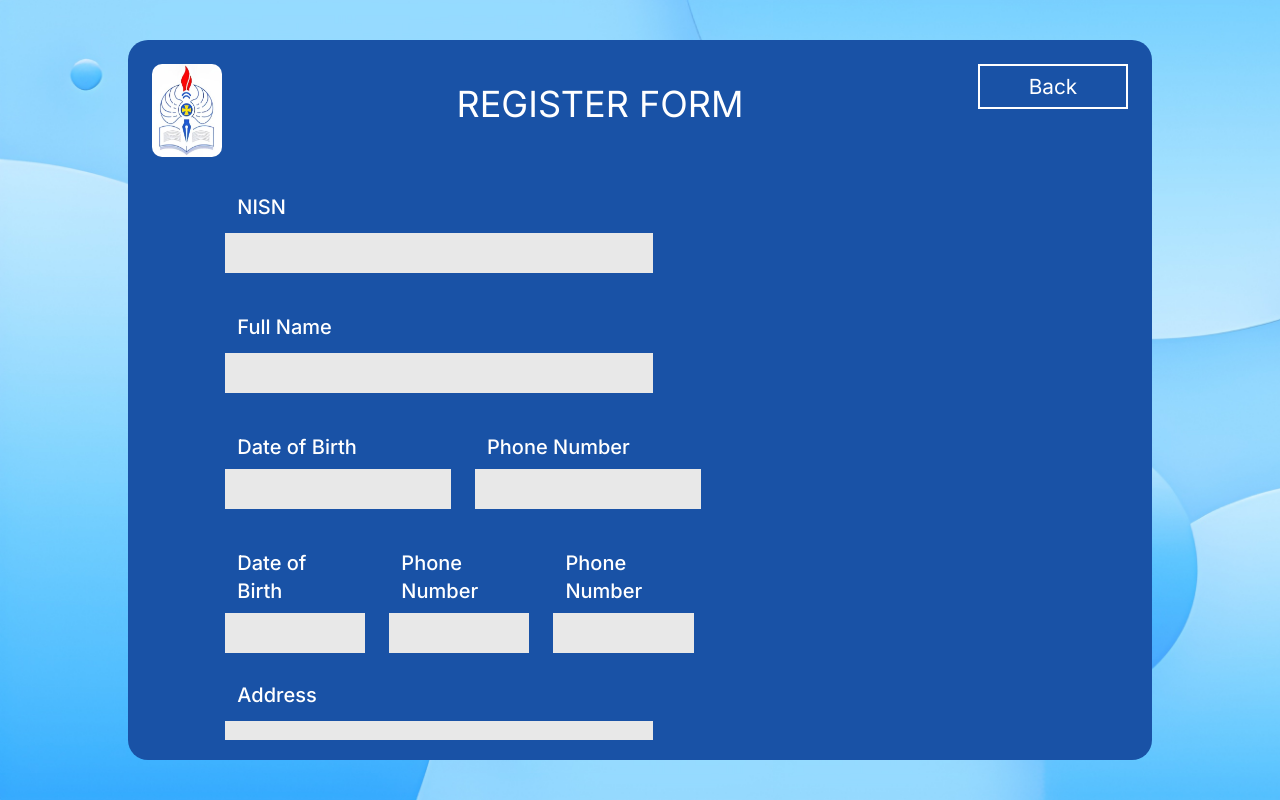
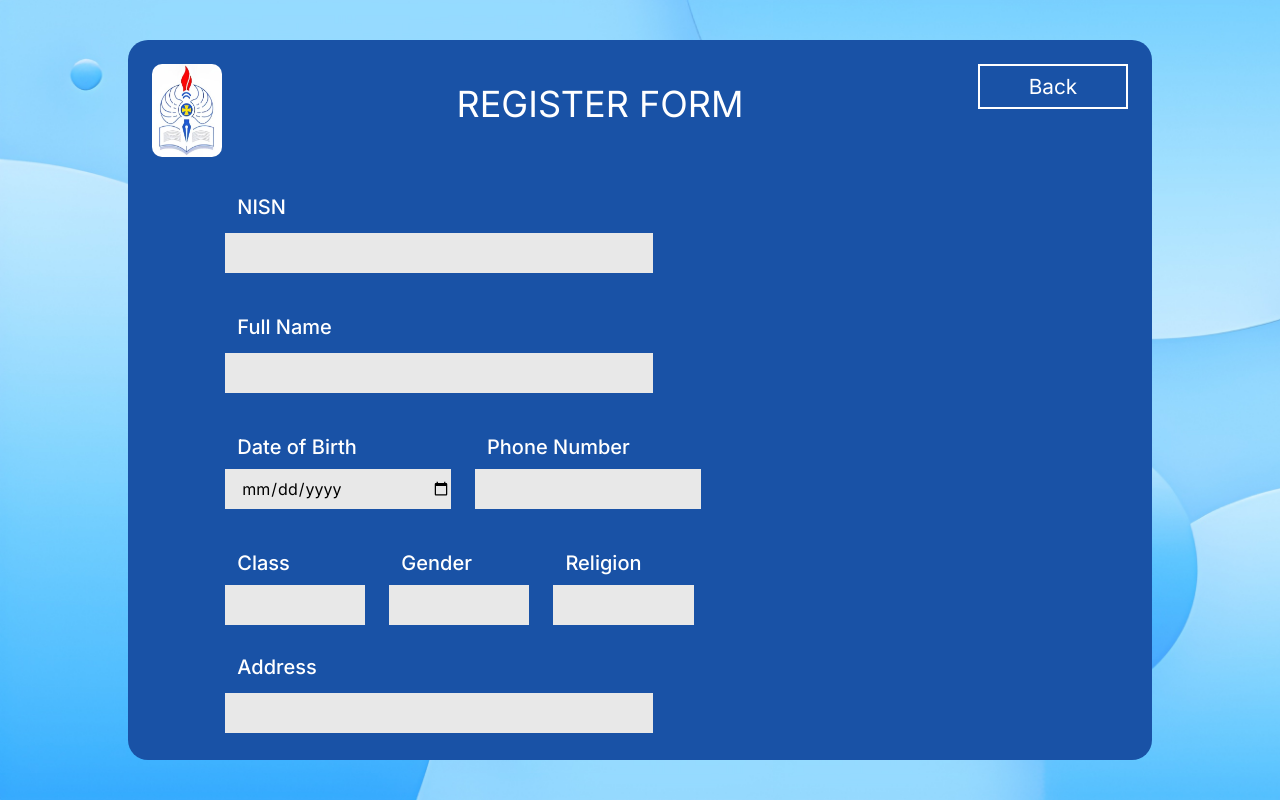
Before and after one commit to JesenJeverlino/MyPortalYosSudarso, a React (Vite) app: page /register in a window 1280 px wide. Built offline with nearby package versions, Linux system fonts and the light colour scheme.

Commit message:
finishing for register page and cleaning code structure

```diff
--- a/src/App.tsx
+++ b/src/App.tsx
@@ -1,6 +1,6 @@
-import { BrowserRouter as Router, Routes, Route } from "react-router-dom";
-import Login from "@/page/login";
-import Register from "@/page/register";
+import { BrowserRouter as Router, Routes, Route } from "react-router-dom"
+import Login from "@/page/login"
+import Register from "@/page/register"
 
 export default function App() {
   return (
--- a/src/components/login-form.tsx
+++ b/src/components/login-form.tsx
@@ -1,5 +1,5 @@
-import { Link } from "react-router-dom";
-import Button from '@/components/button';
+import { Link } from "react-router-dom"
+import Button from '@/components/button'
 
 export default function LoginForm() {
   return (
--- a/src/components/register-form.tsx
+++ b/src/components/register-form.tsx
@@ -1,56 +1,101 @@
-import Button from '@/components/button'
+import { Link } from "react-router-dom";
+import Button from "@/components/button";
 
-export default function RegisterForm(){
-    return(
+export default function RegisterForm() {
+  return (
     <>
       <form className="mx-auto max-w-[80%]">
         <label className="m-3 text-white text-xl block font-medium">NISN</label>
-            <input type="text" className="bg-[#e8e8e8] w-[55%] h-[40px] mb-7 pl-4"/>
-            <label className="m-3 text-white text-xl block font-medium">Full Name</label>
-            <input type="text" className="bg-[#e8e8e8] w-[55%] h-[40px] mb-7  pl-4"/>
+        <input
+          type="number"
+          className="bg-[#e8e8e8] w-[55%] h-[40px] mb-7 pl-4"
+        />
+        <label className="m-3 text-white text-xl block font-medium">
+          Full Name
+        </label>
+        <input
+          type="text"
+          className="bg-[#e8e8e8] w-[55%] h-[40px] mb-7  pl-4"
+        />
 
         <div className="flex flex-wrap gap-6 mb-7">
           <div className="flex flex-col w-[29%]">
-                <label className="m-3 text-white text-xl font-medium mb-2">Date of Birth</label>
-                <input type="text" className="bg-[#e8e8e8] h-[40px] pl-4" />
+            <label className="m-3 text-white text-xl font-medium mb-2">
+              Date of Birth
+            </label>
+            <input type="date" className="bg-[#e8e8e8] h-[40px] pl-4" />
           </div>
           <div className="flex flex-col w-[29%]">
-                <label className="m-3 text-white text-xl font-medium mb-2">Phone Number</label>
-                <input type="text" className="bg-[#e8e8e8] h-[40px] pl-4" />
+            <label className="m-3 text-white text-xl font-medium mb-2">
+              Phone Number
+            </label>
+            <input type="number" className="bg-[#e8e8e8] h-[40px] pl-4" />
           </div>
         </div>
 
         <div className="flex flex-wrap gap-6 mb-7">
           <div className="flex flex-col w-[18%]">
-                <label className="m-3 text-white text-xl font-medium mb-2">Date of Birth</label>
+            <label className="m-3 text-white text-xl font-medium mb-2">
+              Class
+            </label>
             <input type="text" className="bg-[#e8e8e8] h-[40px] pl-4" />
           </div>
           <div className="flex flex-col w-[18%]">
-                <label className="m-3 text-white text-xl font-medium mb-2">Phone Number</label>
+            <label className="m-3 text-white text-xl font-medium mb-2">
+              Gender
+            </label>
             <input type="text" className="bg-[#e8e8e8] h-[40px] pl-4" />
           </div>
           <div className="flex flex-col w-[18%]">
-                <label className="m-3 text-white text-xl font-medium mb-2">Phone Number</label>
+            <label className="m-3 text-white text-xl font-medium mb-2">
+              Religion
+            </label>
             <input type="text" className="bg-[#e8e8e8] h-[40px] pl-4" />
           </div>
         </div>
 
-            <label className="m-3 text-white text-xl block font-medium">Address</label>
-            <input type="text" className="bg-[#e8e8e8] w-[55%] h-[40px] mb-7 pl-4"/>
-            <label className="m-3 text-white text-xl block font-medium">Parent's Name</label>
-            <input type="text" className="bg-[#e8e8e8] w-[55%] h-[40px] mb-7 pl-4"/>
-            <label className="m-3 text-white text-xl block font-medium">Parent's Phone Number</label>
-            <input type="text" className="bg-[#e8e8e8] w-[55%] h-[40px] mb-7 pl-4"/>
-            <label className="m-3 text-white text-xl block font-medium">Email</label>
-            <input type="text" className="bg-[#e8e8e8] w-[55%] h-[40px] mb-7 pl-4"/>
-            <label className="m-3 text-white text-xl block font-medium">Password</label>
-            <input type="text" className="bg-[#e8e8e8] w-[55%] h-[40px] mb-7 pl-4"/>
+        <label className="m-3 text-white text-xl block font-medium">
+          Address
+        </label>
+        <input
+          type="text"
+          className="bg-[#e8e8e8] w-[55%] h-[40px] mb-7 pl-4"
+        />
+        <label className="m-3 text-white text-xl block font-medium">
+          Parent's Name
+        </label>
+        <input
+          type="text"
+          className="bg-[#e8e8e8] w-[55%] h-[40px] mb-7 pl-4"
+        />
+        <label className="m-3 text-white text-xl block font-medium">
+          Parent's Phone Number
+        </label>
+        <input
+          type="number"
+          className="bg-[#e8e8e8] w-[55%] h-[40px] mb-7 pl-4"
+        />
+        <label className="m-3 text-white text-xl block font-medium">
+          Email
+        </label>
+        <input
+          type="email"
+          className="bg-[#e8e8e8] w-[55%] h-[40px] mb-7 pl-4"
+        />
+        <label className="m-3 text-white text-xl block font-medium">
+          Password
+        </label>
+        <input
+          type="password"
+          className="bg-[#e8e8e8] w-[55%] h-[40px] mb-7 pl-4"
+        />
         <br></br>
-            <Button value='OK' variant='square-blue'></Button>
-            <h1>tinggal atur button ke kanan, lalu atur type dari form, formatting pake prettier, lalu cek ulang semua file import sebenarnya gosah ; , then done</h1>
+        <div className="block flex flex-row-reverse mb-10">
+          <Link to="/" className="mb-[40px]">
+            <Button value="OK" variant="square-blue"></Button>
+          </Link>
+        </div>
       </form>
-
-
     </>
-    )
+  );
 }
--- a/src/page/login.tsx
+++ b/src/page/login.tsx
@@ -1,6 +1,6 @@
-import { Link } from "react-router-dom";
-import Button from "@/components/button";
-import LoginForm from "@/components/login-form";
+import { Link } from "react-router-dom"
+import Button from "@/components/button"
+import LoginForm from "@/components/login-form"
 
 export default function Login() {
   return (
--- a/src/page/register.tsx
+++ b/src/page/register.tsx
@@ -1,6 +1,6 @@
-import { Link } from "react-router-dom";
-import Button from "@/components/button";
-import RegistermForm from '@/components/register-form';
+import { Link } from "react-router-dom"
+import Button from "@/components/button"
+import RegistermForm from '@/components/register-form'
 
 export default function Register() {
   return (
```
Lines whose indentation alone changed are shown as unchanged.
